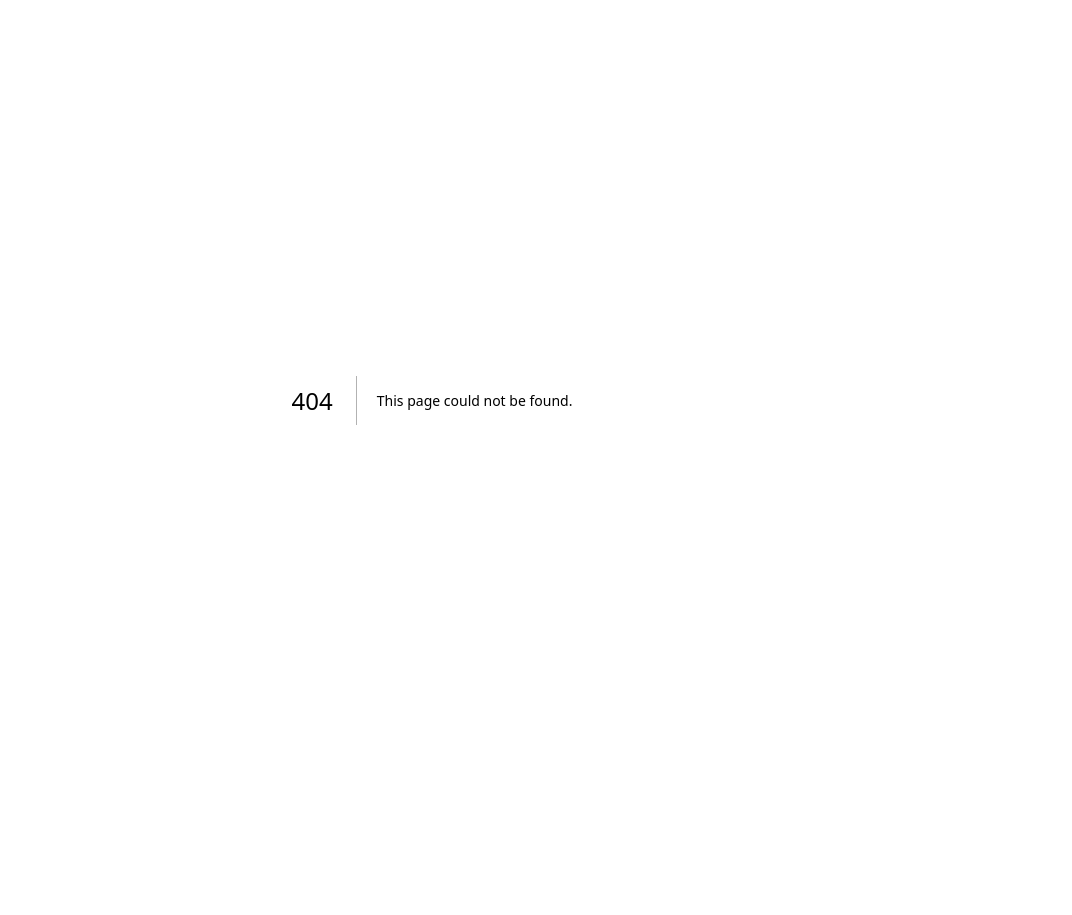
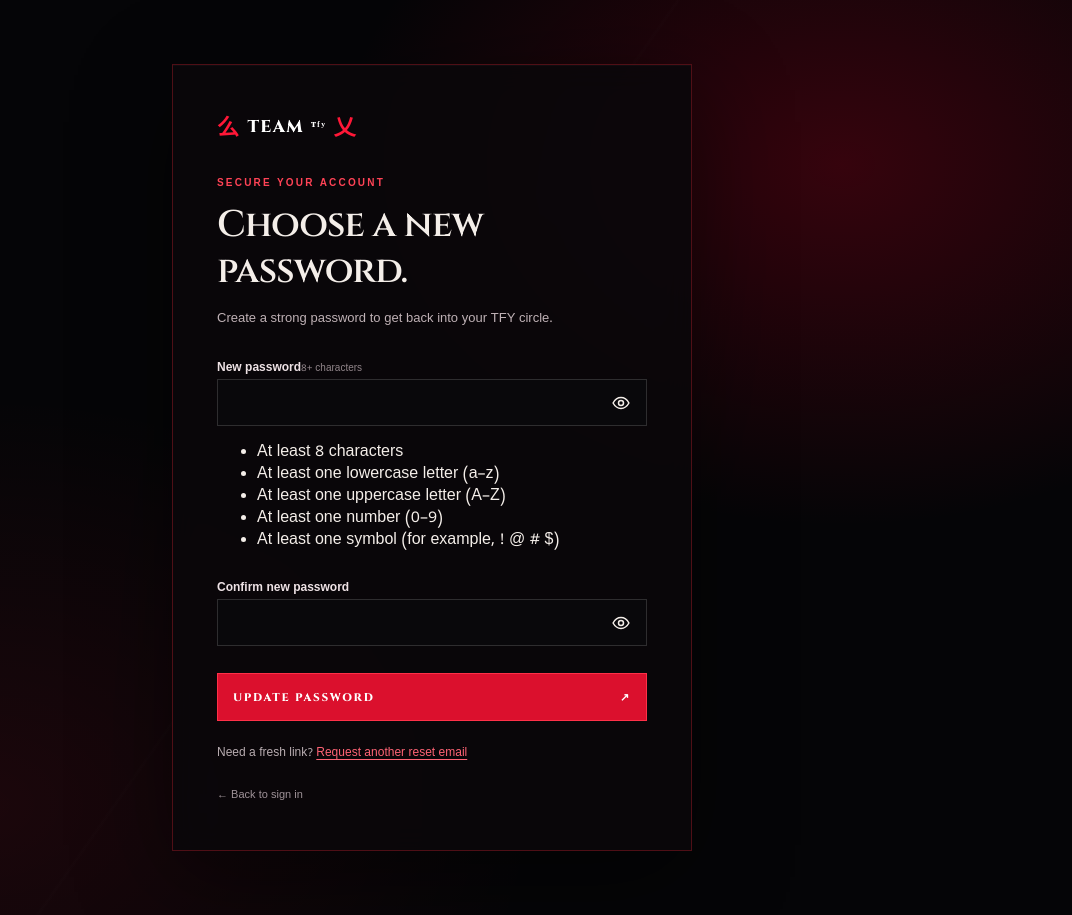
Before and after one commit to alone4verasthew-dot/TEAM-community-, a Next.js app: page /reset-password in a window 1280 px wide. Before the commit this address had no page. Shown: the whole page, without its empty margins (208-1280 px from the left). Before the commit the page ends 800 px from the top, so only its background shows below. Built offline with nearby package versions, Linux system fonts and the light colour scheme.

Commit message:
Add password reset page

```diff
--- /dev/null
+++ b/app/reset-password/page.tsx
@@ -0,0 +1,80 @@
+"use client";
+
+import Link from "next/link";
+import { FormEvent, useState } from "react";
+import { useRouter } from "next/navigation";
+import { PasswordField } from "@/app/components/password-field";
+import { createClient } from "@/lib/supabase/client";
+
+export default function ResetPasswordPage() {
+  const router = useRouter();
+  const [status, setStatus] = useState("");
+  const [error, setError] = useState("");
+  const [loading, setLoading] = useState(false);
+
+  async function handleSubmit(event: FormEvent<HTMLFormElement>) {
+    event.preventDefault();
+    setStatus("");
+    setError("");
+    setLoading(true);
+
+    const formData = new FormData(event.currentTarget);
+    const password = String(formData.get("password") ?? "");
+    const confirmation = String(formData.get("confirm_password") ?? "");
+
+    if (password.length < 8 || !/[a-z]/.test(password) || !/[A-Z]/.test(password) || !/[0-9]/.test(password) || !/[^A-Za-z0-9]/.test(password)) {
+      setError("Use at least 8 characters, including a lowercase letter, uppercase letter, number, and symbol.");
+      setLoading(false);
+      return;
+    }
+    if (password !== confirmation) {
+      setError("The passwords don't match. Please enter them again.");
+      setLoading(false);
+      return;
+    }
+
+    try {
+      const supabase = createClient();
+      const { data: { session }, error: sessionError } = await supabase.auth.getSession();
+      if (sessionError || !session) {
+        setError("This reset link is invalid or expired. Request a new password reset email.");
+        return;
+      }
+      const { error: updateError } = await supabase.auth.updateUser({ password });
+      if (updateError) throw updateError;
+      setStatus("Your password has been updated. Taking you to sign in…");
+      window.setTimeout(() => router.replace("/login?message=password-updated"), 1200);
+    } catch {
+      setError("We couldn't update your password. Request a fresh reset link and try again.");
+    } finally {
+      setLoading(false);
+    }
+  }
+
+  return (
+    <main className="auth-page">
+      <div className="auth-panel auth-panel-wide">
+        <Link className="auth-brand" href="/" aria-label="TFY home">
+          <span className="auth-mark">么</span> TEAM <strong>ᵀᶠʸ</strong> <span className="auth-mark">乂</span>
+        </Link>
+        <p className="auth-eyebrow">SECURE YOUR ACCOUNT</p>
+        <h1>Choose a new password.</h1>
+        <p className="auth-intro">Create a strong password to get back into your TFY circle.</p>
+
+        {status ? <p className="auth-notice" role="status">{status}</p> : null}
+        {error ? <p className="auth-error" role="alert">{error}</p> : null}
+
+        <form className="auth-form" onSubmit={handleSubmit}>
+          <PasswordField id="reset-password" name="password" label="New password" autoComplete="new-password" showRequirements />
+          <PasswordField id="reset-confirm-password" name="confirm_password" label="Confirm new password" autoComplete="new-password" />
+          <button className="auth-submit" type="submit" disabled={loading}>
+            {loading ? "UPDATING..." : "UPDATE PASSWORD"} <span>↗</span>
+          </button>
+        </form>
+
+        <p className="auth-switch">Need a fresh link? <Link href="/forgot-password">Request another reset email</Link></p>
+        <Link href="/login" className="auth-home-link">← Back to sign in</Link>
+      </div>
+    </main>
+  );
+}
```
